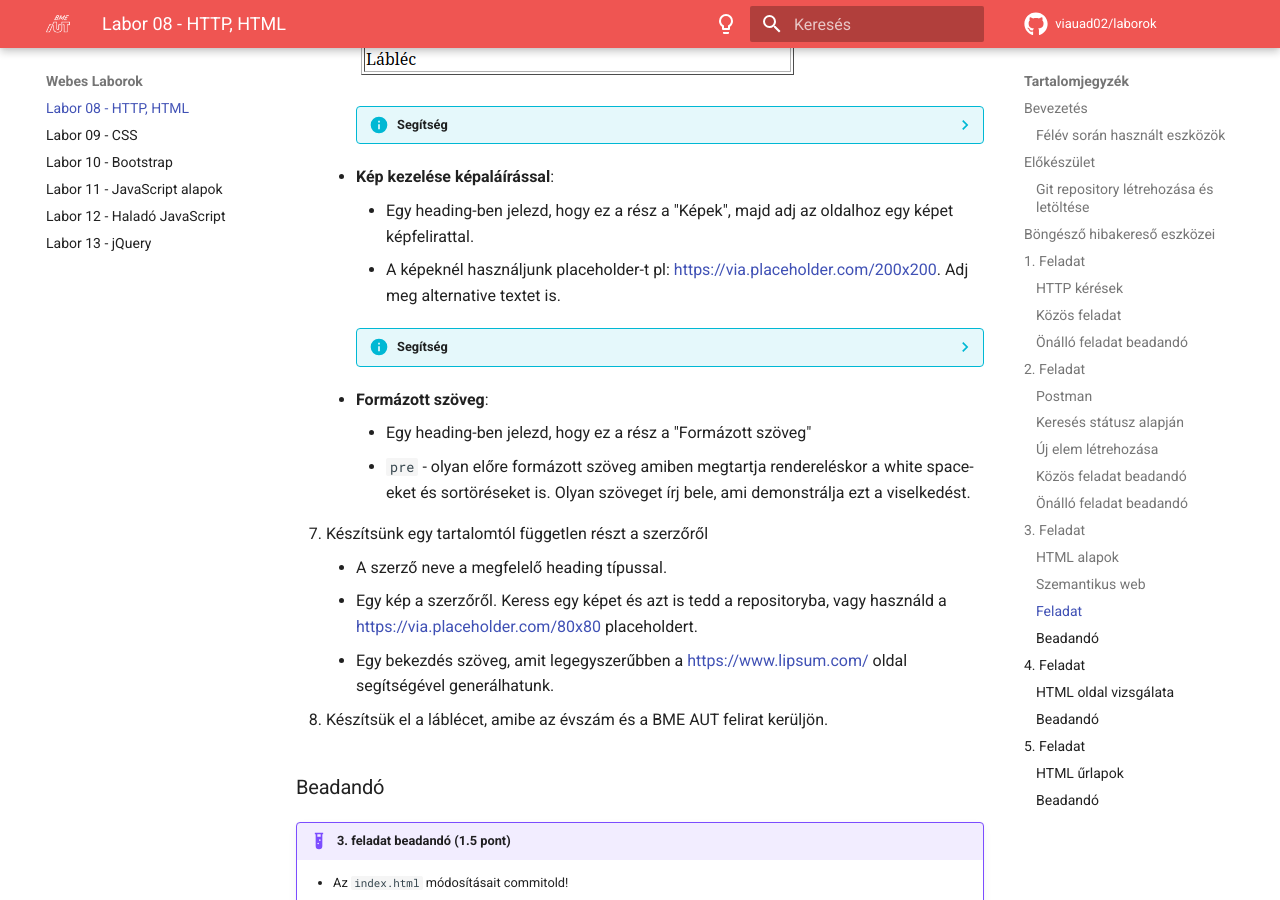
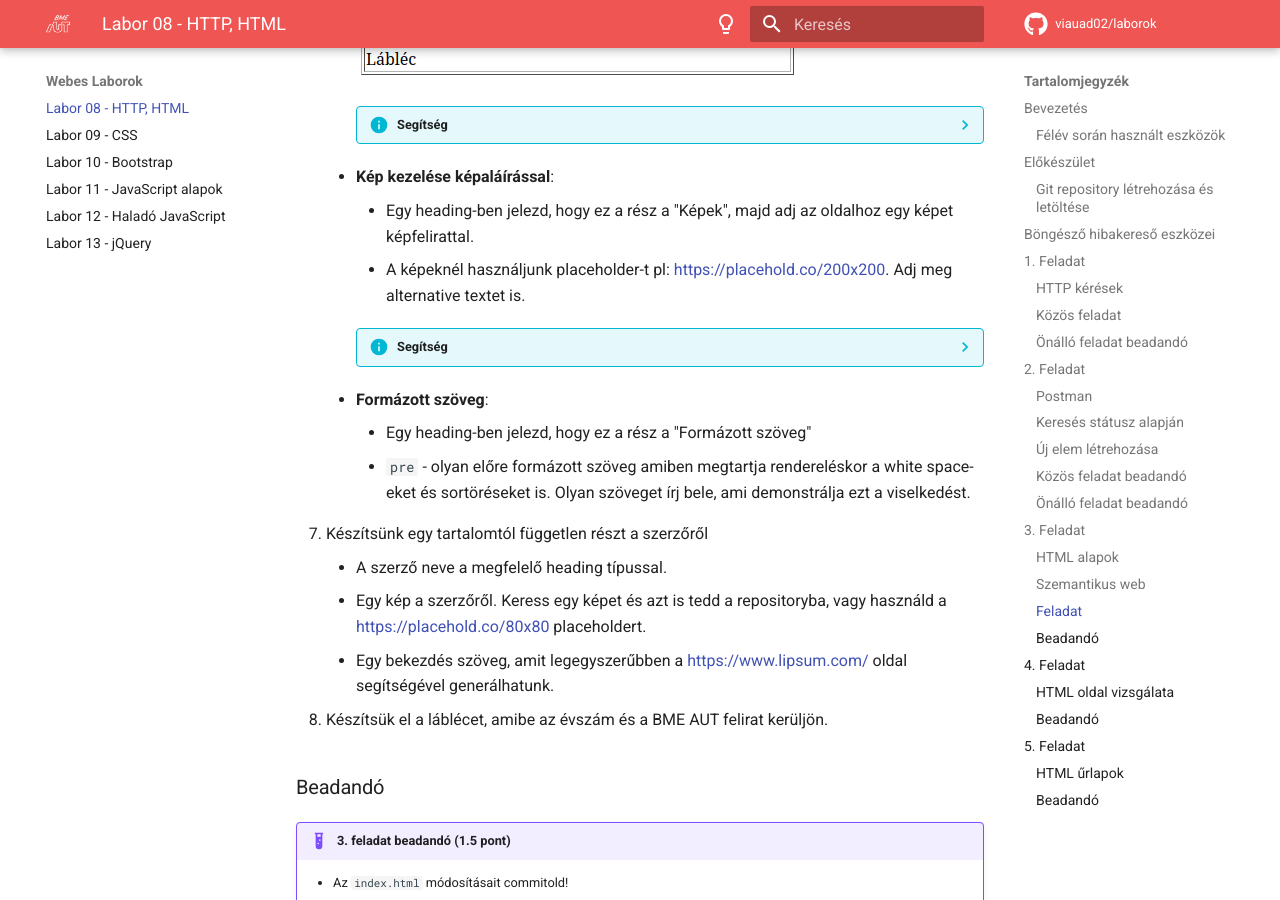
Before and after one commit to VIAUAD02/laborok, an MkDocs documentation site: the page built from docs/laborok/08-http/index.md, in a window 1280 px wide and 900 px high, scrolled down 11697 px. Built offline with MkDocs 1.6.1 and Material for MkDocs 9.7.7, drawn with Linux system fonts in a browser that asks for light colours; comment, search, counter and statistics services are not loaded; some of the changed lines change nothing that is shown.

Commit message:
Update placeholder URLs in documentation

```diff
--- a/docs/laborok/08-http/index.md
+++ b/docs/laborok/08-http/index.md
@@ -309,7 +309,7 @@ Forrás: https://internetingishard.com/html-and-css/semantic-html/
 
     * **Kép kezelése képaláírással**:
         * Egy heading-ben jelezd, hogy ez a rész a "Képek", majd adj az oldalhoz egy képet képfelirattal.
-        * A képeknél használjunk placeholder-t pl: https://via.placeholder.com/200x200. Adj meg alternative textet is.
+        * A képeknél használjunk placeholder-t pl: https://placehold.co/200x200. Adj meg alternative textet is.
 
         ??? info "Segítség"
             * `figure` - tag, ami összefogja a képet és a képaláírást.
@@ -323,7 +323,7 @@ Forrás: https://internetingishard.com/html-and-css/semantic-html/
 
 7. Készítsünk egy tartalomtól független részt a szerzőről
     * A szerző neve a megfelelő heading típussal.
-    * Egy kép a szerzőről. Keress egy képet és azt is tedd a repositoryba, vagy használd a https://via.placeholder.com/80x80 placeholdert.
+    * Egy kép a szerzőről. Keress egy képet és azt is tedd a repositoryba, vagy használd a https://placehold.co/80x80 placeholdert.
     * Egy bekezdés szöveg, amit legegyszerűbben a https://www.lipsum.com/ oldal segítségével generálhatunk.
 
 8. Készítsük el a láblécet, amibe az évszám és a BME AUT felirat kerüljön.
```
